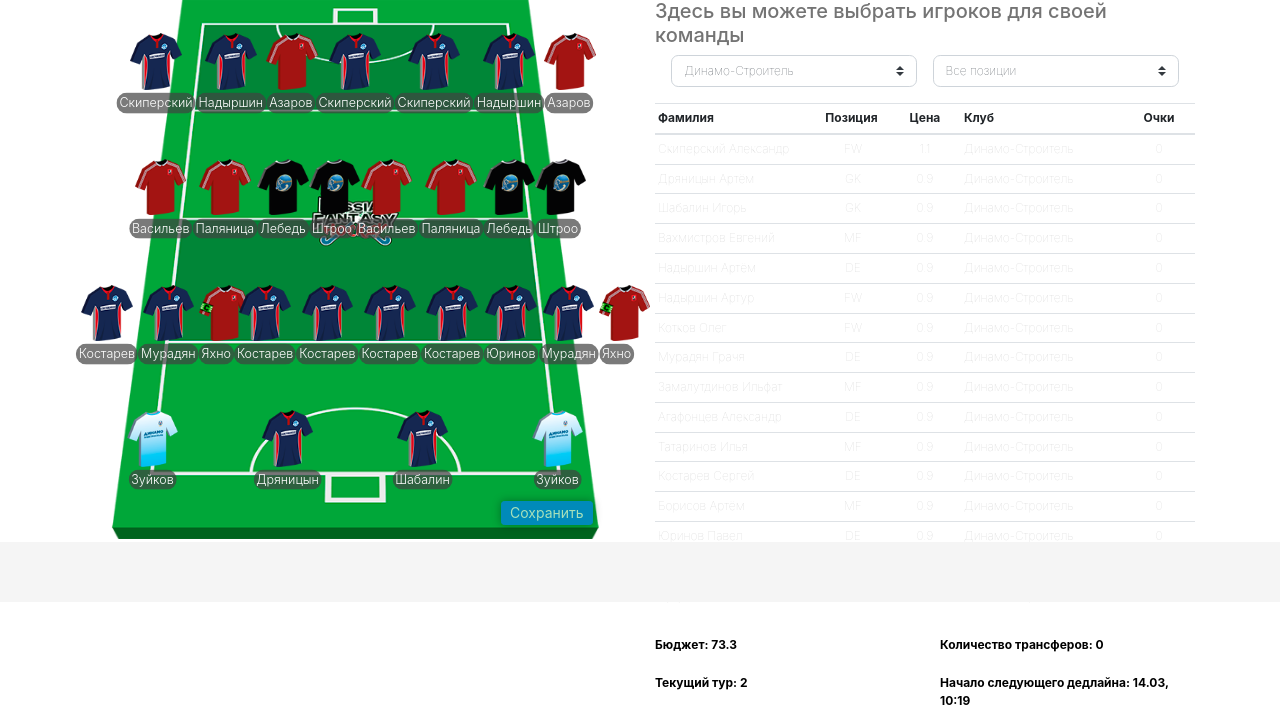
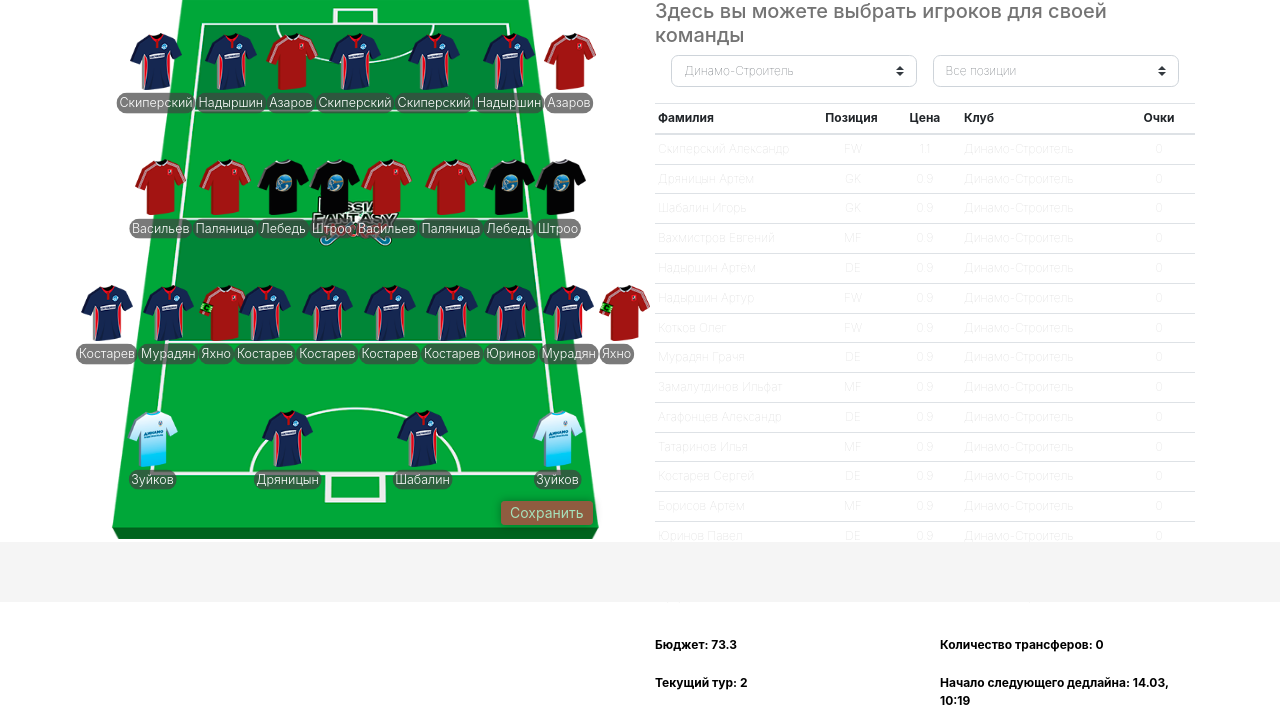
Before and after one commit to jjoskey/fantasy_hockey_deploy, a Django app: page /play/ in a window 1280 px wide. Shown: the part 198-922 px from the top of the page. Run offline with Django 3.2, Linux system fonts and the light colour scheme; a user stored in the database is signed in; data comes from the database, SQL or seed files in the repository; data that the repository does not hold is empty; some libraries are stand-ins or nearby versions.

Commit message:
change some button style

```diff
--- a/app/players/views.py
+++ b/app/players/views.py
@@ -53,7 +53,7 @@ def permissions(players):
         data_to_return['positions'][player.position] += 1
         data_to_return['avaliable_budget'] -= player.price
         data_to_return['avaliable_budget'] = round(data_to_return['avaliable_budget'], 1)
-        print(player.price, data_to_return['avaliable_budget'])
+        # print(player.price, data_to_return['avaliable_budget'])
         data_to_return['players_quantity'] += 1
 
     return data_to_return
--- a/app/templates/accounts/teamname.html
+++ b/app/templates/accounts/teamname.html
@@ -9,7 +9,7 @@
     <form method="POST">
         {% csrf_token %}
         {{ form|crispy }}
-        <input type="submit" value="Сохранить" class="btn btn-default">
+        <input type="submit" value="Сохранить" class="btn btn-primary">
     </form>
 </div>
 {% endblock %}
--- a/app/templates/play.html
+++ b/app/templates/play.html
@@ -93,7 +93,7 @@
                         <!--</div>-->
                     </div>
                     <div class="buttons">
-                        <button type="button" id="save_team" class="btn btn-primary btn-sm" disabled>Сохранить</button>
+                        <button type="button" id="save_team" class="btn btn-danger btn-sm" disabled>Сохранить</button>
                         <button type="button" id="cancel_transfers" class="btn btn-secondary hide btn-sm">Отменить замены</button>
                     </div>
                 </div>
```
